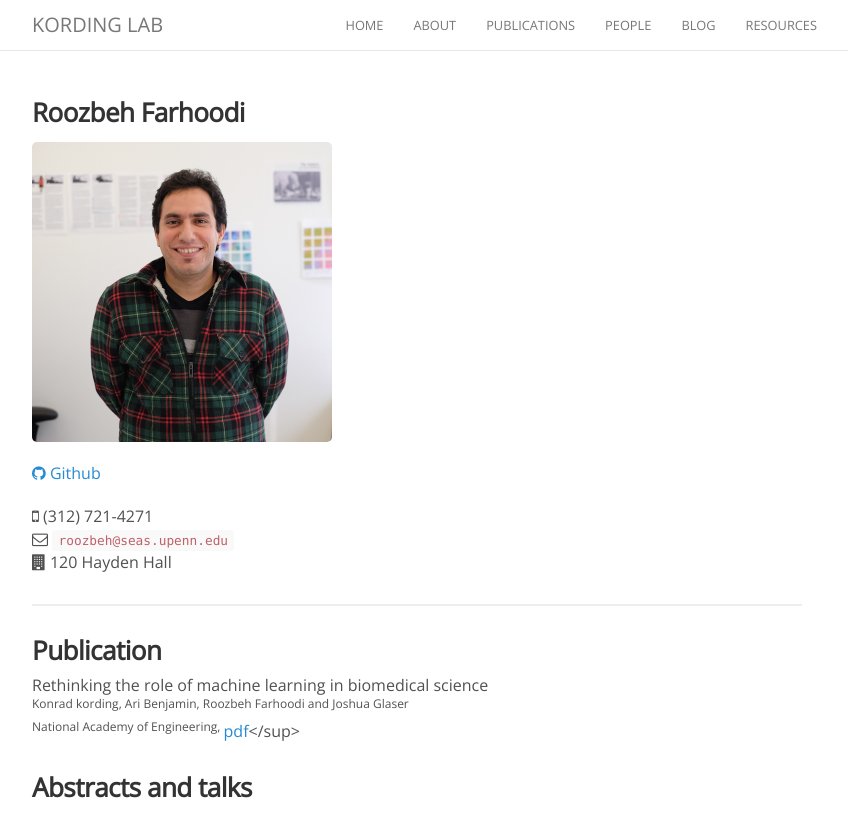
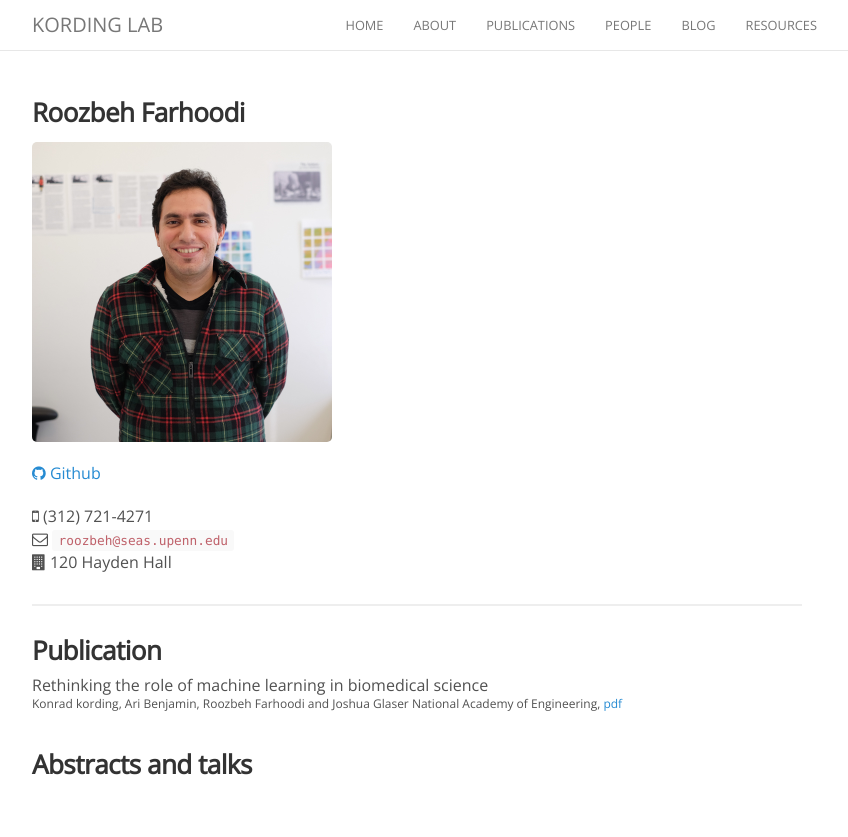
Before and after one commit to KordingLab/KordingLab.github.io, a Jekyll site: the page built from _people/roozbeh_farhoodi.md, in a window 1280 px wide. Shown: the top 837 px of the page, without its empty margins (223-1071 px from the left). Built offline with Jekyll 4.4.1, drawn with Linux system fonts in a browser that asks for light colours; nearby versions of some CDN libraries; comment, search, counter and statistics services are not loaded.

Commit message:
update_2

```diff
--- a/_people/roozbeh_farhoodi.md
+++ b/_people/roozbeh_farhoodi.md
@@ -19,9 +19,10 @@ joined: 2015
 
 <hr>
 ### Publication
+
 Rethinking the role of machine learning in biomedical science  <br>
-<sup>Konrad kording, Ari Benjamin, Roozbeh Farhoodi and Joshua Glaser </sup> <br>
-<sup>National Academy of Engineering, </sup> [pdf](https://www.naefrontiers.org/File.aspx?id=185177)</sup>
+<sup>Konrad kording, Ari Benjamin, Roozbeh Farhoodi and Joshua Glaser </sup>
+<sup>National Academy of Engineering, [pdf](https://www.naefrontiers.org/File.aspx?id=185177)</sup>
 
 
 ### Abstracts and talks
```
